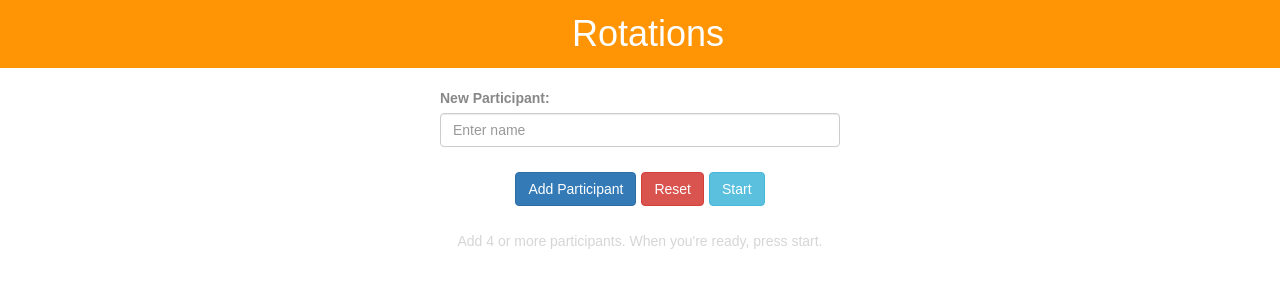
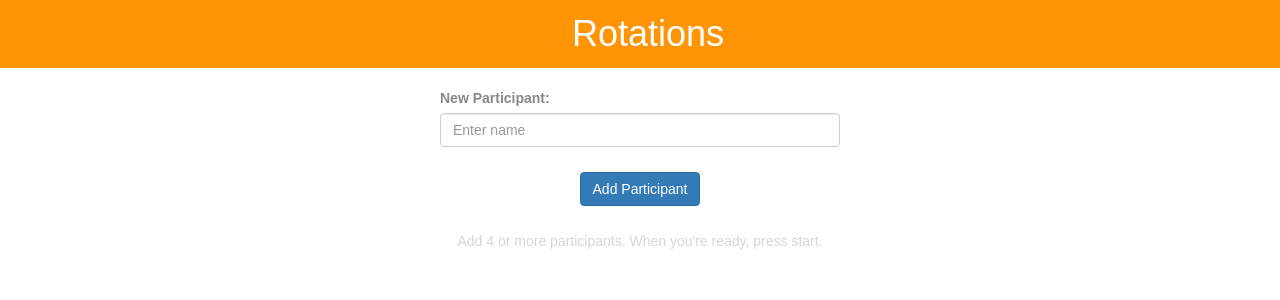
Before and after one commit to mmenavas/rotations, a React (Create React App) app: page / in a window 1280 px wide. Shown: the top 300 px of the page. Built offline with nearby package versions, Linux system fonts and the light colour scheme; some icons are missing.

Commit message:
Fix type. Hide buttons only when they're useless.

```diff
--- a/src/components/App/App.js
+++ b/src/components/App/App.js
@@ -17,6 +17,7 @@ import './App.css';
  * - Add undo capabilities.
  * - Trigger modal window when pressing reset.
  * - Remove people.
+ * - Hide reset button unless there's at least one participant.
  */
 
 class App extends Component {
@@ -90,7 +91,7 @@ class App extends Component {
     // Check if there's enough people to start the game
     if (!this.canContinue()) {
       this.setState({
-        validationMessage: "There's enough people to start the game."
+        validationMessage: "There isn't enough people to start the game."
       })
       return false;
     }
@@ -178,8 +179,8 @@ class App extends Component {
           <FormGroup className="flex-center-block">
             <ButtonToolbar>
               <Button className="action__add-person" bsStyle="primary" onClick={this.handleAddPerson}>Add Participant</Button>
-              <Button className="action__reset" bsStyle="danger" onClick={this.handleReset}>Reset</Button>
-              { this.state.roundNumber === 0 ? <Button className="action__start" bsStyle="info" onClick={this.handleStart}>Start</Button> : false }
+              { this.state.people.length > 0 ? <Button className="action__reset" bsStyle="danger" onClick={this.handleReset}>Reset</Button> : false }
+              { this.state.people.length> 3 && this.state.roundNumber === 0 ? <Button className="action__start" bsStyle="info" onClick={this.handleStart}>Start</Button> : false }
               { this.state.roundNumber > 0 ? <Button className="action__rotate" bsStyle="success" onClick={this.handleRotate}>Rotate</Button> : false }
             </ButtonToolbar>
           </FormGroup>
```
